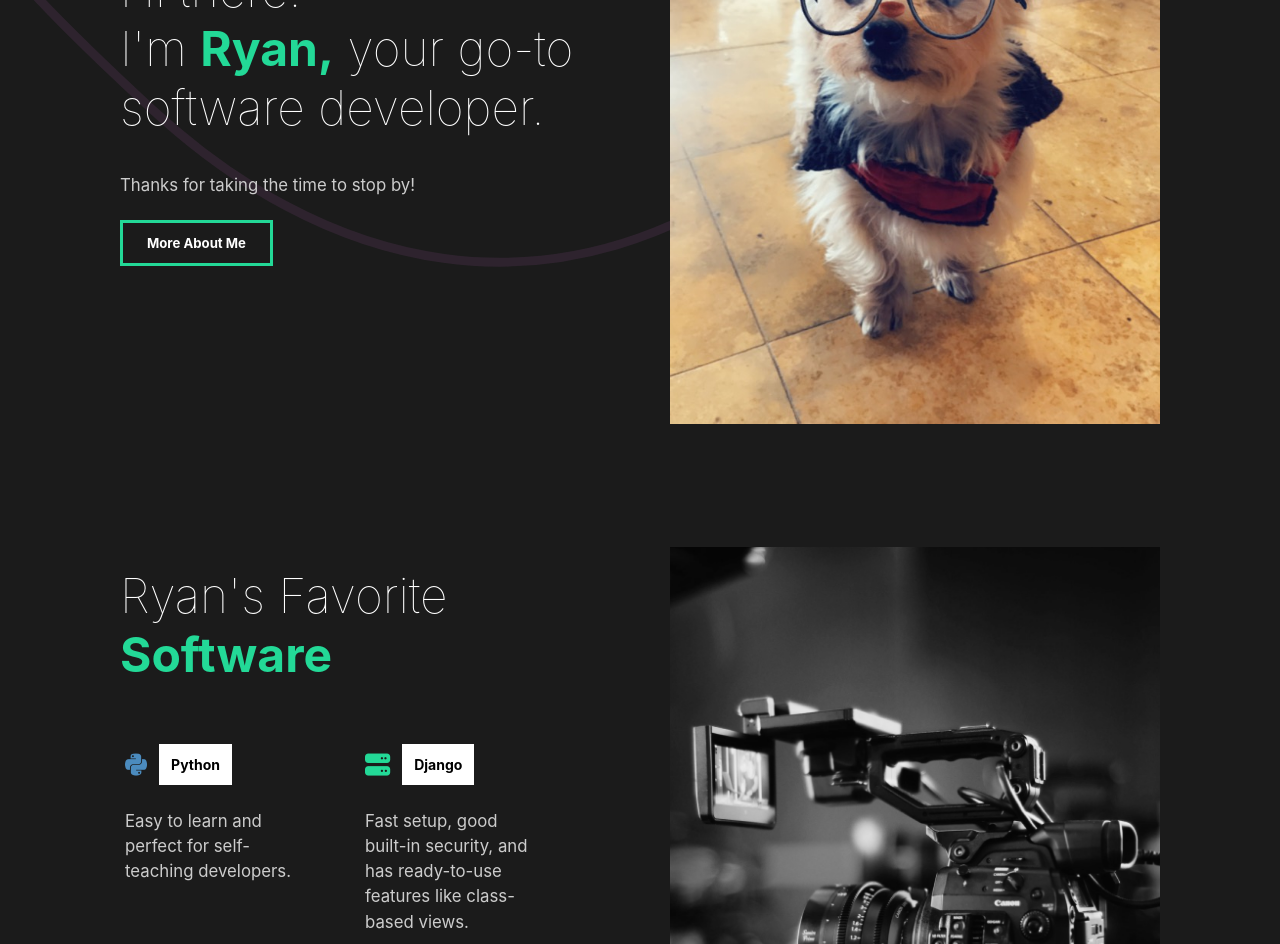
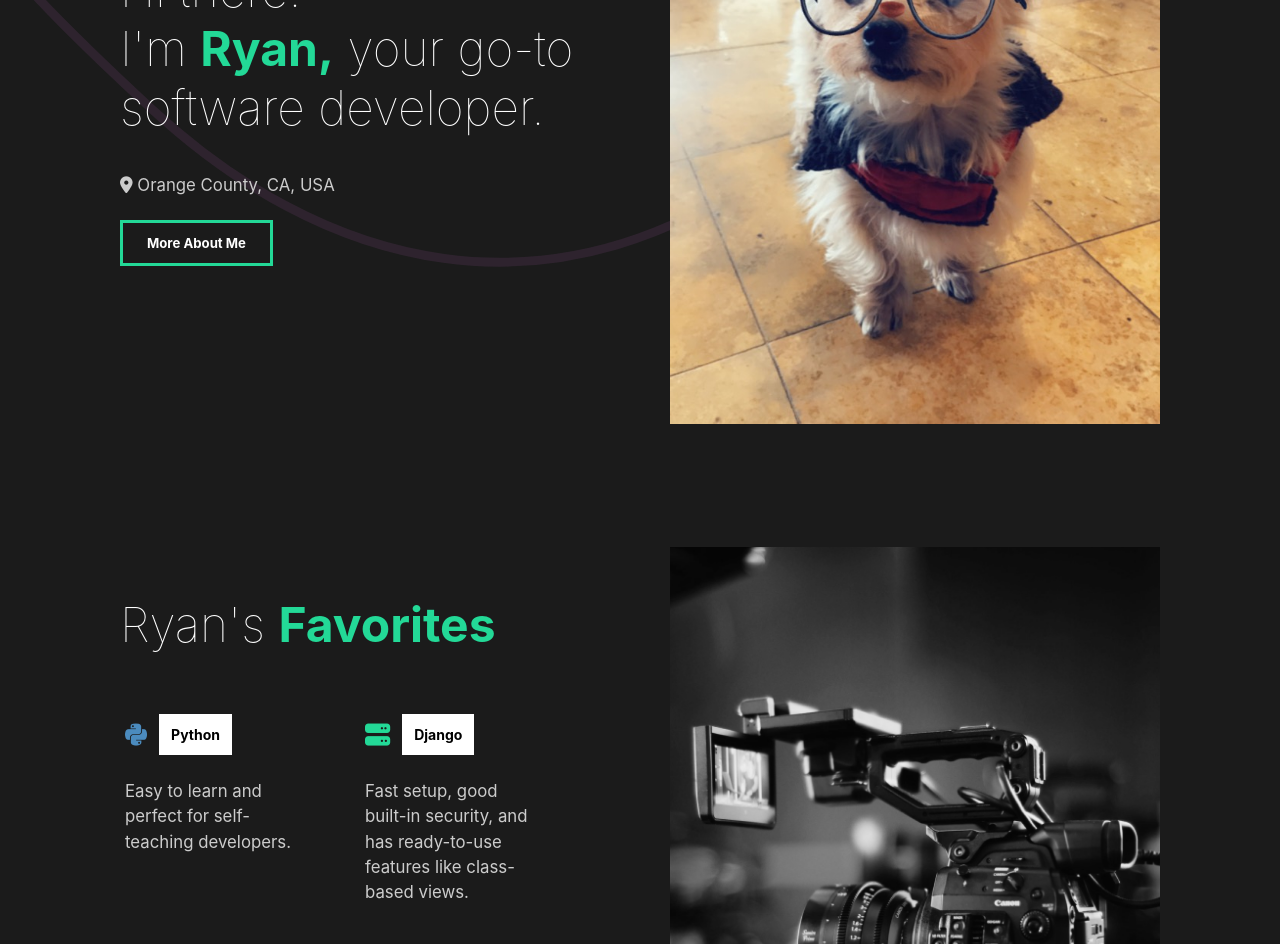
Before and after one commit to Simonm17/portfolio, a React (Create React App) app: page / in a window 1280 px wide. Shown: the part 440-1384 px from the top of the page. Built offline with nearby package versions, Linux system fonts and the light colour scheme.

Commit message:
modified more text on about page

```diff
--- a/src/components/AboutSection.js
+++ b/src/components/AboutSection.js
@@ -21,7 +21,7 @@ const AboutSection = () => {
                         <motion.h2 variants={titleAnimation}>I'm <span>Ryan,</span> your go-to  software developer.</motion.h2>
                     </Hide>
                 </motion.div>
-                <motion.p variants={fade}>Thanks for taking the time to stop by!
+                <motion.p variants={fade}><i class="fas fa-map-marker-alt"></i> Orange County, CA, USA
                 </motion.p>
                 <Button href="#faq" variants={fade}>More About Me</Button>
             </Description>
--- a/src/components/ServicesSection.js
+++ b/src/components/ServicesSection.js
@@ -17,7 +17,7 @@ const ServicesSection = () => {
     return (
         <Services variants={fade} animate={controls} initial="hidden" ref={element}>
             <Description>
-                <h2>Ryan's Favorite <span>Software</span></h2>
+                <h2>Ryan's <span>Favorites</span></h2>
                 <Cards>
                     <Card>
                         <div className="icon">
```
